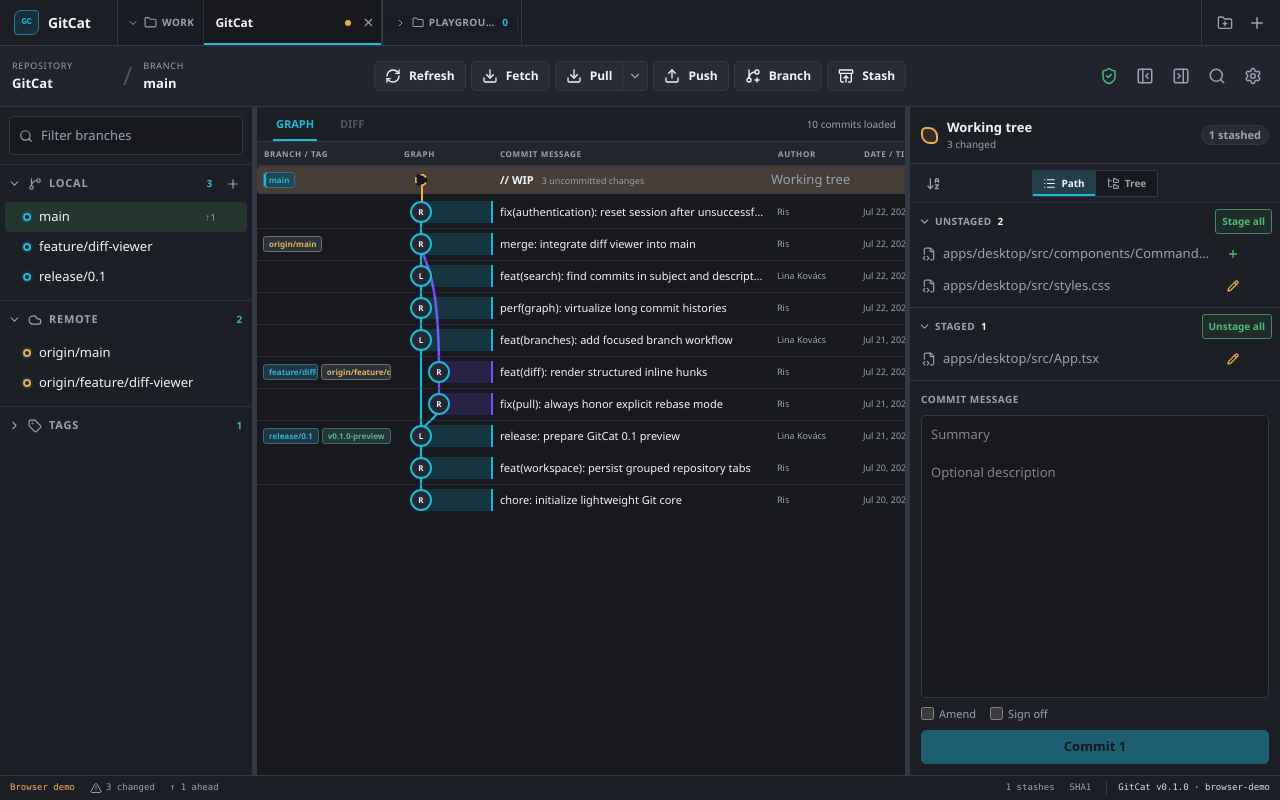
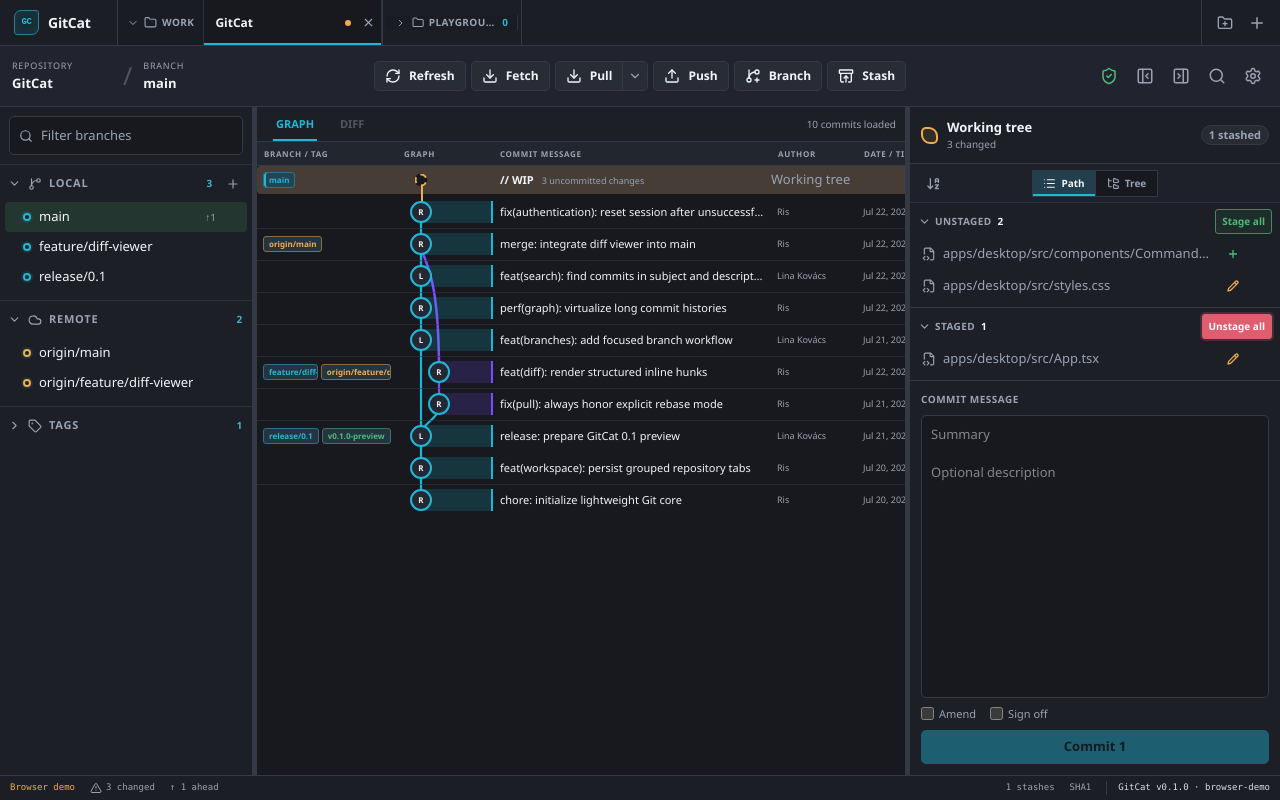
Before and after one commit to RisDN/gitcat, a React (Vite) app in the folder apps/desktop/: page / in a window 1280 px wide. Built offline with nearby package versions, Linux system fonts and the light colour scheme.

Commit message:
feat: hide unstage all and stage all when there is nothing to change and red unstage all

```diff
--- a/apps/desktop/src/components/WorktreePanel.tsx
+++ b/apps/desktop/src/components/WorktreePanel.tsx
@@ -157,6 +157,7 @@ export function WorktreePanel({
       />
       <StatusSection
         actionLabel="Unstage all"
+        actionPriority
         busy={busy}
         items={stagedItems}
         label="Staged"
@@ -207,6 +208,7 @@ function StatusSection({
   items,
   actionLabel,
   actionDisabled = false,
+  actionPriority = false,
   branchName = "current branch",
   busy,
   onAction,
@@ -225,6 +227,7 @@ function StatusSection({
   items: FileTreeItem<StatusEntry>[];
   actionLabel: string;
   actionDisabled?: boolean;
+  actionPriority?: boolean;
   branchName?: string;
   busy: boolean;
   onAction: () => void;
@@ -246,7 +249,9 @@ function StatusSection({
           {open ? <ChevronDown aria-hidden="true" size={13} /> : <ChevronRight aria-hidden="true" size={13} />}
           <span>{label} <b>{items.length}</b></span>
         </button>
-        <button className="gc-status-section__bulk" disabled={busy || actionDisabled || !items.length} onClick={onAction} type="button">{actionLabel}</button>
+        {actionDisabled || !items.length ? null : (
+          <button className={`gc-status-section__bulk${actionPriority ? " gc-status-section__bulk--priority" : ""}`} disabled={busy} onClick={onAction} type="button">{actionLabel}</button>
+        )}
       </header>
       {open ? (
         <FileTree
--- a/apps/desktop/src/styles.css
+++ b/apps/desktop/src/styles.css
@@ -762,6 +762,8 @@ kbd,
 .gc-status-section > header .gc-status-section__toggle b { margin-left: 3px; }
 .gc-status-section > header .gc-status-section__bulk { padding: 4px 6px; border: 1px solid color-mix(in srgb, var(--gc-success) 62%, var(--gc-border)); border-radius: 3px; background: color-mix(in srgb, var(--gc-success) 8%, transparent); color: var(--gc-success); cursor: pointer; font-size: 10px; font-weight: 650; letter-spacing: 0; text-transform: none; }
 .gc-status-section > header .gc-status-section__bulk:hover:not(:disabled) { background: color-mix(in srgb, var(--gc-success) 15%, transparent); }
+.gc-status-section > header .gc-status-section__bulk--priority { border-color: var(--gc-danger); background: var(--gc-danger); color: #fff; font-weight: 700; box-shadow: 0 0 0 2px color-mix(in srgb, var(--gc-danger) 22%, transparent); }
+.gc-status-section > header .gc-status-section__bulk--priority:hover:not(:disabled) { border-color: color-mix(in srgb, var(--gc-danger) 82%, white); background: color-mix(in srgb, var(--gc-danger) 82%, white); }
 .gc-status-section > .gc-file-tree { max-height: min(220px, 28vh); padding: 0 5px 7px; overflow: auto; }
 .gc-status-section:not(.gc-status-section--open) > header { border-bottom: 0; }
 
```
